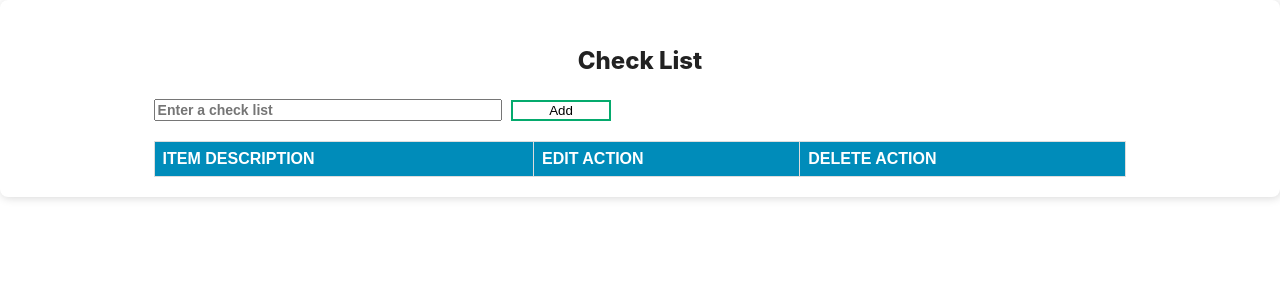
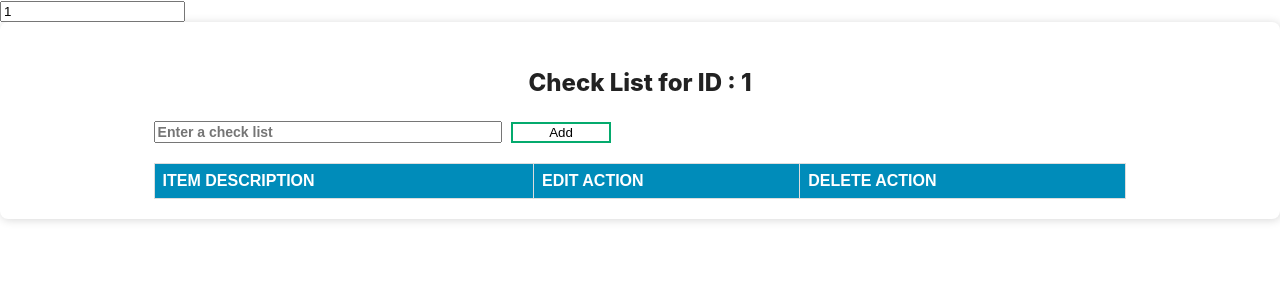
Before and after one commit to swar123/react-app, a React (Create React App) app: page / in a window 1280 px wide. Shown: the top 300 px of the page. Built offline with nearby package versions, Linux system fonts and the light colour scheme.

Commit message:
maintain data based on cookie Ids

```diff
--- a/package.json
+++ b/package.json
@@ -4,11 +4,12 @@
   "private": true,
   "dependencies": {
     "@ag-grid-community/client-side-row-model": "^32.0.2",
+    "@ag-grid-community/core": "^26.1.0",
+    "@ag-grid-community/react": "^26.1.0",
     "@testing-library/jest-dom": "^5.17.0",
     "@testing-library/react": "^13.4.0",
     "@testing-library/user-event": "^13.5.0",
-    "@ag-grid-community/core": "^26.1.0",
-    "@ag-grid-community/react": "^26.1.0",
+    "js-cookie": "^3.0.5",
     "react": "^18.3.1",
     "react-dom": "^18.3.1",
     "react-scripts": "^5.0.1",
--- a/src/App.js
+++ b/src/App.js
@@ -1,12 +1,19 @@
 import logo from './logo.svg';
 import './App.css';
 import CheckList from './component/check-list';
+import { useState } from 'react';
 
 function App() {
+  const [currentCookie, setCurrentCookie] = useState(1);
+  const handleChange = (e) => {
+    setCurrentCookie(() => e.target.value);
+  };
+
   return (
     <div>
+      <input type="number" min={0} value={currentCookie} onChange={ handleChange }></input>
     <div className="container-md mt-5">
-      <CheckList />
+      <CheckList cookieId = {currentCookie}/>
     </div>
   </div>
   );
--- a/src/component/check-list.js
+++ b/src/component/check-list.js
@@ -1,9 +1,22 @@
-import React, { useState } from 'react';
+import React, { useState, useEffect } from 'react';
+import Cookies from 'js-cookie';
 
-function CheckList() {
+
+
+function CheckList({cookieId}) {
   const [items, setItems] = useState([]);
   const [currentItem, setCurrentItem] = useState({ text: '', id: null });
   const [isEditing, setIsEditing] = useState(false);
+
+  useEffect(() => {
+    const savedItems = Cookies.get('checklistItems'+ cookieId);
+    if (savedItems) {
+      setItems(JSON.parse(savedItems));
+    }
+    else {
+      setItems([]);
+    }
+  }, [cookieId]);
 
   const handleChange = (event) => {
     setCurrentItem({ ...currentItem, text: event.target.value });
@@ -20,8 +33,9 @@ function CheckList() {
         );
         setIsEditing(false);
       } else {
-        setItems([...items, { text: currentItem.text, id: Date.now() }]);
+        setItems(() => [...items, { text: currentItem.text, id: Date.now() }]);
       }
+      Cookies.set('checklistItems'+ cookieId, JSON.stringify(items), { expires: 7 });
       setCurrentItem({ text: '', id: null });
     }
   };
@@ -42,14 +56,14 @@ function CheckList() {
 
   return (
     <div class="form">
-      <h1 class="form-title">Check List</h1>
+      <h1 class="form-title">Check List for ID : {cookieId}</h1>
       <div class="form-content">
-      <form onSubmit={addItem}>
+        <form onSubmit={ addItem }>
           <input id="app-textbox"
             type="text"
             placeholder="Enter a check list"
             value={currentItem.text}
-          onChange={handleChange}
+            onChange={ handleChange }
           /> &nbsp;
           <button id="app-submit" type="submit">{isEditing ? 'Update' : 'Add'}</button> &nbsp;
           { isEditing && <button id="app-button" type="button" onClick={ () => cancelChange() }>{'Cancel'}</button>}
@@ -64,8 +78,8 @@ function CheckList() {
           {items.map((item) => (
             <tr key={item.id}>
               <td>{item.text} </td>
-            <td><button id="app-button" onClick={() => editItem(item)}>Edit</button></td>
-            <td><button id="app-delete" onClick={() => deleteItem(item.id)}>Delete</button></td>
+              <td><button id="app-button" onClick={ () => editItem(item) }>Edit</button></td>
+              <td><button id="app-delete" onClick={ () => deleteItem(item.id) }>Delete</button></td>
             </tr>
           ))}
         </table>
```
Also changed, not shown: 1 other file (tests, documents, lock files or other folders). Lines whose indentation alone changed are shown as unchanged.
